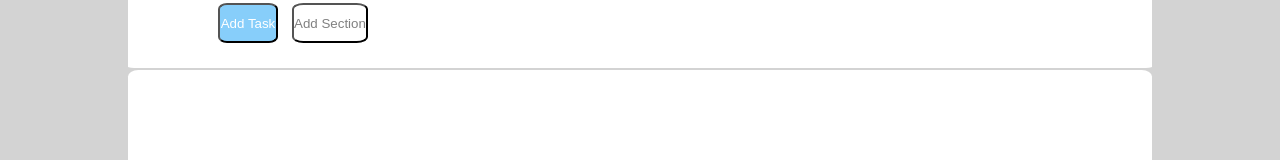
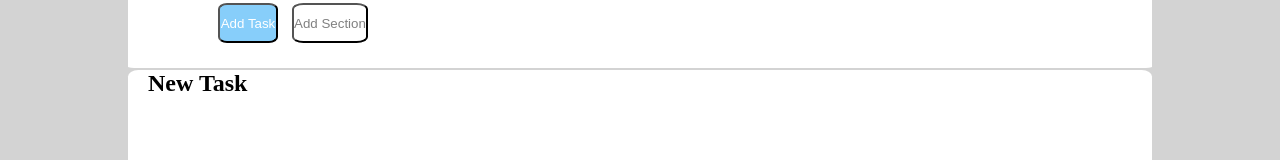
Before and after one commit to Pierre297/-html-css-toboolist, a plain HTML site: page index.html in a window 1280 px wide. Shown: the part 222-382 px from the top of the page. Drawn offline with Linux system fonts and the light colour scheme.

Commit message:
inizio lista

```diff
--- a/css/style.css
+++ b/css/style.css
@@ -31,7 +31,7 @@ body{
 
 }
 
-/* Main  */
+/* bottoni  */
 
 #container_button {
     background-color: white;
@@ -66,6 +66,8 @@ body{
 
 }
 
+/* Lista */
+
 #container_list {
     background-color: white;
     border-radius: 1%;
@@ -75,3 +77,7 @@ body{
 
 
 }
+
+.list {
+    margin-left: 20px;
+}
--- a/index.html
+++ b/index.html
@@ -28,7 +28,10 @@
     </section>
 
     <section id="container_list">
+        <div class="list">
+            <h2>New Task</h2>
 
+        </div>
     </section>
     </main>
 
```
